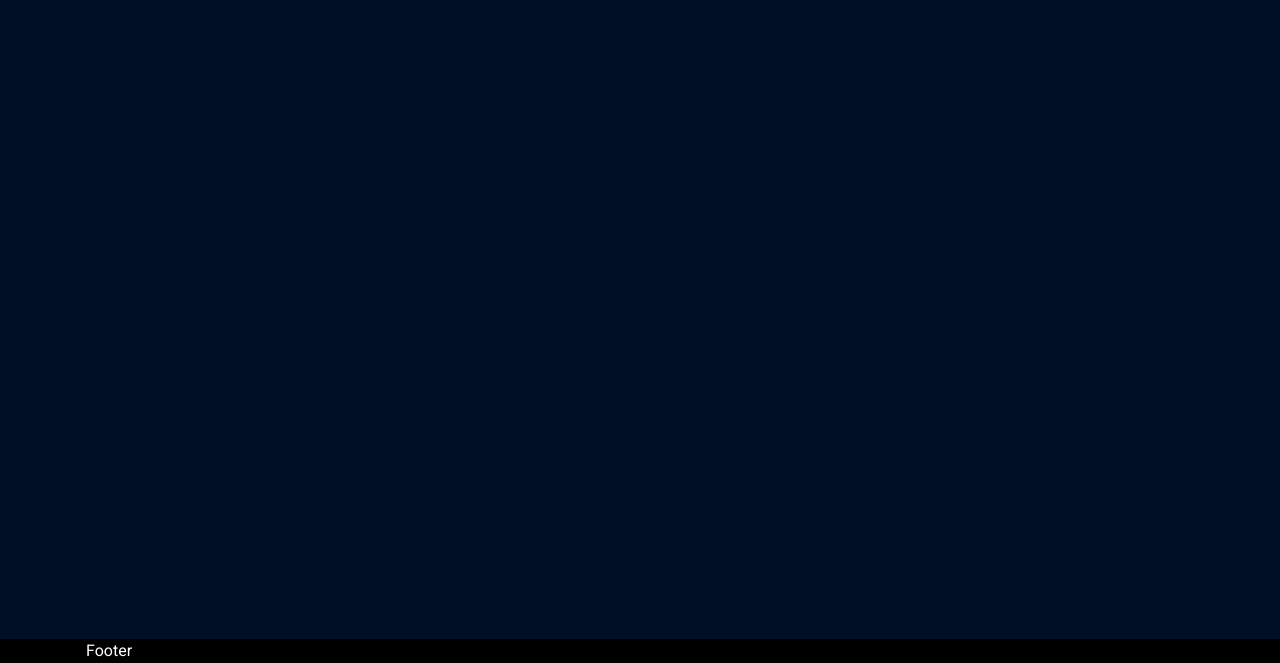
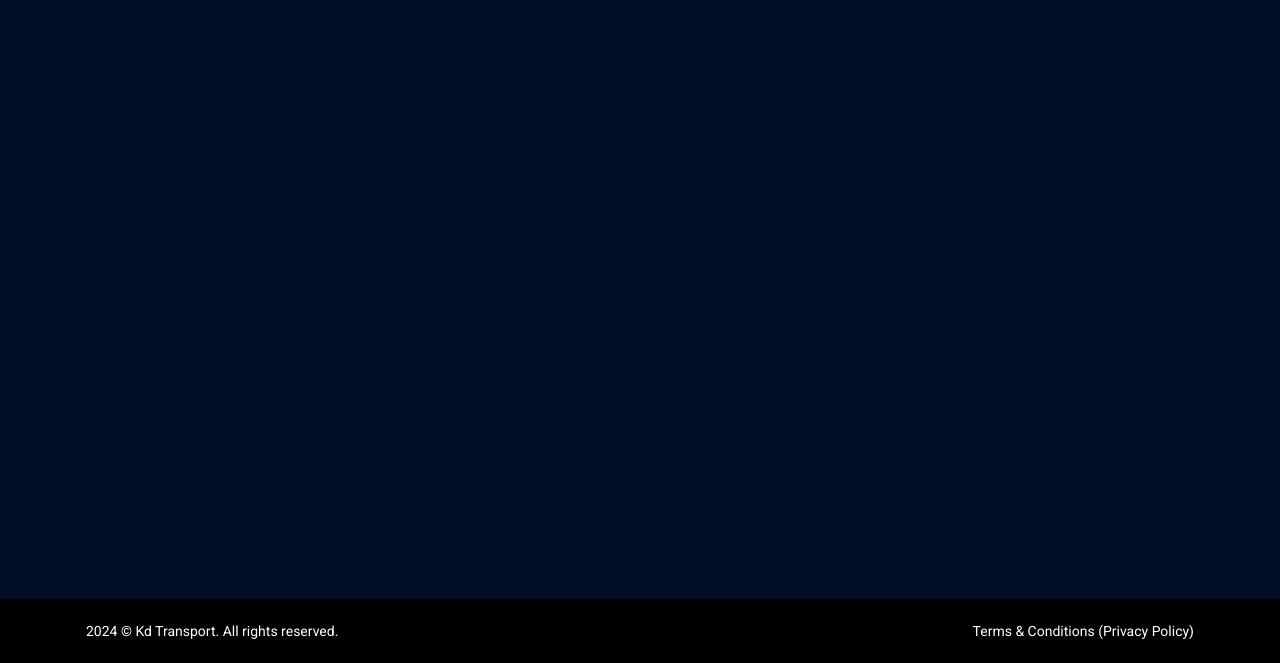
Before and after one commit to ibokg/kd-transport, a website built with Vite: page index.html in a window 1280 px wide. Shown: the part 137-800 px from the top of the page. Built offline with nearby package versions, Linux system fonts and the light colour scheme.

Commit message:
add footer

```diff
--- a/src/scss/layout/_l-footer.scss
+++ b/src/scss/layout/_l-footer.scss
@@ -1,3 +1,12 @@
 .l-footer {
+  &__main {
+    font-size: 1.4rem;
+    line-height: 2.4rem;
+    text-align: center;
 
+    @include respond($bp-large) {
+      display: flex;
+      justify-content: space-between;
+    }
+  }
 }
--- a/src/scss/layout/_l-page.scss
+++ b/src/scss/layout/_l-page.scss
@@ -24,5 +24,6 @@
     margin-top: auto;
     background-color: var(--c-black);
     color: var(--c-white);
+    padding: 2rem 0;
   }
 }
--- a/src/templates/includes/footer.html
+++ b/src/templates/includes/footer.html
@@ -1,5 +1,8 @@
 <footer class="l-page__footer l-footer">
   <div class="l-footer__main h-container">
-    Footer
+    <div class="l-footer__copyright">2024 © Kd Transport. All rights reserved.</div>
+    <div>
+      <a href="#">Terms & Conditions (Privacy Policy)</a>
+    </div>
   </div>
 </footer>
```
